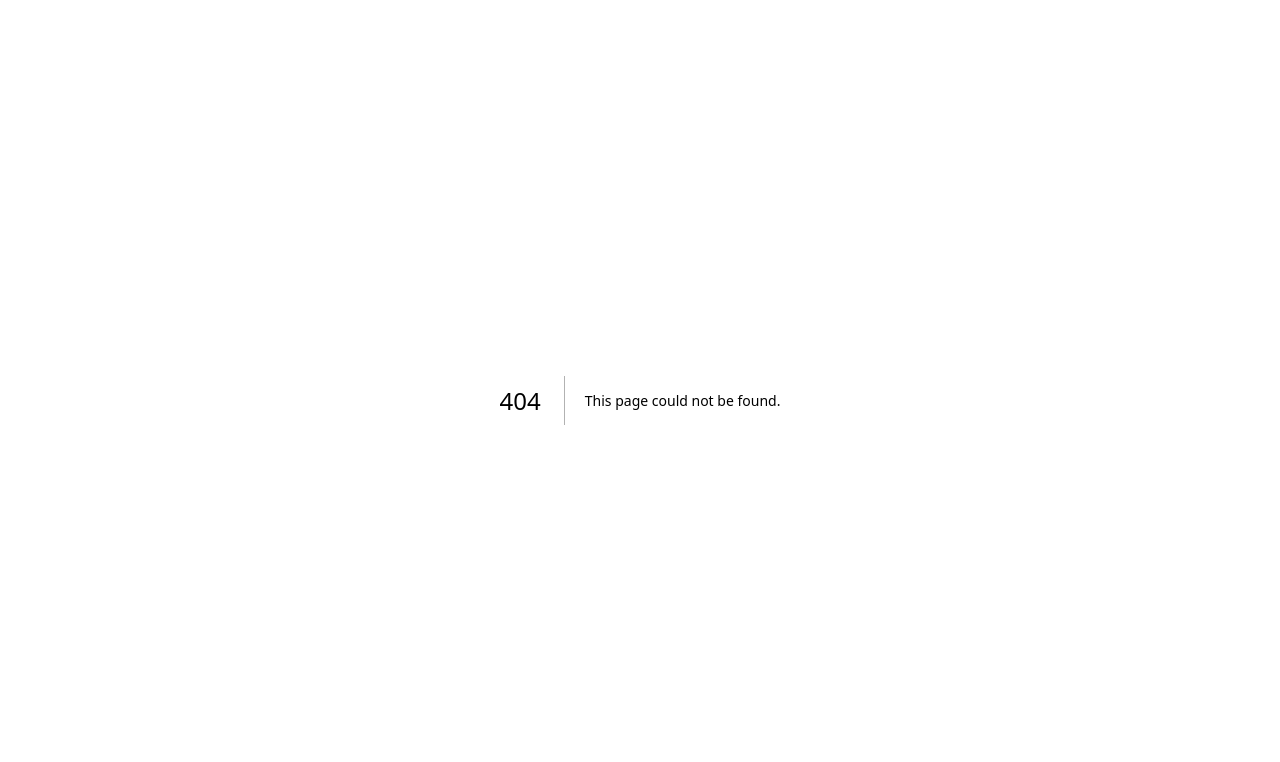
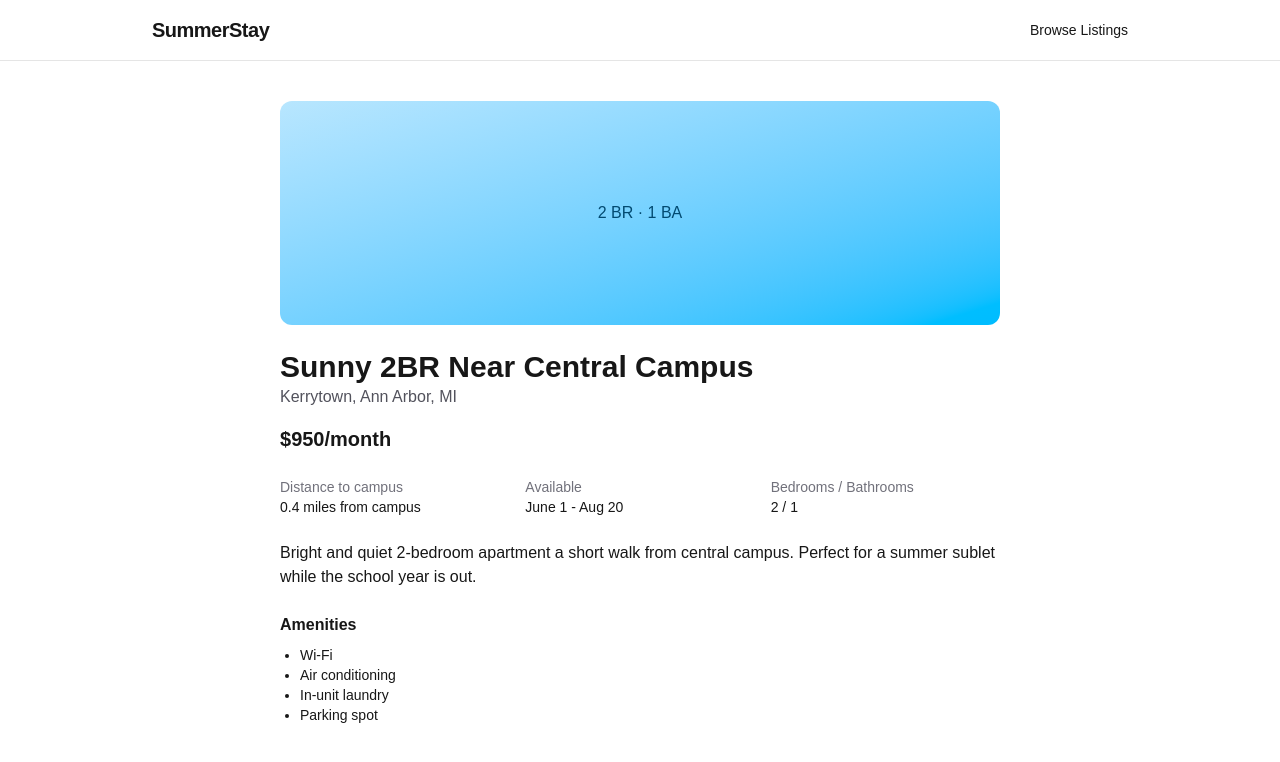
Before and after one commit to AlexRowing/summerstay, a Next.js app: page /listings/1 in a window 1280 px wide. Before the commit this address had no page. Shown: the top 762 px of the page. Built offline with nearby package versions, Linux system fonts and the light colour scheme.

Commit message:
Scaffold frontend-only marketplace with mock listings

```diff
--- /dev/null
+++ b/app/_components/ListingCard.tsx
@@ -0,0 +1,24 @@
+import Link from "next/link";
+import type { Listing } from "@/app/_lib/listings";
+
+// A colored block stands in for a real photo until listings have images.
+export default function ListingCard({ listing }: { listing: Listing }) {
+  return (
+    <Link
+      href={`/listings/${listing.id}`}
+      className="block overflow-hidden rounded-xl border border-black/10 transition-shadow hover:shadow-md dark:border-white/10"
+    >
+      <div className="flex h-36 items-center justify-center bg-gradient-to-br from-sky-200 to-sky-400 text-sm font-medium text-sky-900 dark:from-sky-900 dark:to-sky-700 dark:text-sky-100">
+        {listing.bedrooms} BR · {listing.bathrooms} BA
+      </div>
+      <div className="p-4">
+        <h3 className="font-semibold">{listing.title}</h3>
+        <p className="text-sm text-zinc-600 dark:text-zinc-400">
+          {listing.neighborhood}, {listing.city}
+        </p>
+        <p className="mt-2 text-sm">{listing.distanceToCampus}</p>
+        <p className="mt-2 font-semibold">${listing.pricePerMonth}/month</p>
+      </div>
+    </Link>
+  );
+}
--- /dev/null
+++ b/app/_components/Navbar.tsx
@@ -0,0 +1,16 @@
+import Link from "next/link";
+
+export default function Navbar() {
+  return (
+    <header className="border-b border-black/10 dark:border-white/10">
+      <nav className="mx-auto flex max-w-5xl items-center justify-between px-6 py-4">
+        <Link href="/" className="text-xl font-bold tracking-tight">
+          SummerStay
+        </Link>
+        <Link href="/listings" className="text-sm font-medium hover:underline">
+          Browse Listings
+        </Link>
+      </nav>
+    </header>
+  );
+}
--- /dev/null
+++ b/app/_lib/listings.ts
@@ -0,0 +1,105 @@
+// Fake apartment data. Later this will come from a real database instead.
+export type Listing = {
+  id: string;
+  title: string;
+  city: string;
+  neighborhood: string;
+  pricePerMonth: number;
+  bedrooms: number;
+  bathrooms: number;
+  distanceToCampus: string;
+  availability: string;
+  description: string;
+  amenities: string[];
+};
+
+export const listings: Listing[] = [
+  {
+    id: "1",
+    title: "Sunny 2BR Near Central Campus",
+    city: "Ann Arbor, MI",
+    neighborhood: "Kerrytown",
+    pricePerMonth: 950,
+    bedrooms: 2,
+    bathrooms: 1,
+    distanceToCampus: "0.4 miles from campus",
+    availability: "June 1 - Aug 20",
+    description:
+      "Bright and quiet 2-bedroom apartment a short walk from central campus. Perfect for a summer sublet while the school year is out.",
+    amenities: ["Wi-Fi", "Air conditioning", "In-unit laundry", "Parking spot"],
+  },
+  {
+    id: "2",
+    title: "Cozy Studio Steps from Sproul Plaza",
+    city: "Berkeley, CA",
+    neighborhood: "Southside",
+    pricePerMonth: 1400,
+    bedrooms: 1,
+    bathrooms: 1,
+    distanceToCampus: "0.1 miles from campus",
+    availability: "May 15 - Aug 15",
+    description:
+      "Fully furnished studio in the heart of Southside. Great for a single student staying for summer research or an internship.",
+    amenities: ["Wi-Fi", "Furnished", "Rooftop access"],
+  },
+  {
+    id: "3",
+    title: "3BR House with Backyard",
+    city: "Austin, TX",
+    neighborhood: "West Campus",
+    pricePerMonth: 1800,
+    bedrooms: 3,
+    bathrooms: 2,
+    distanceToCampus: "0.6 miles from campus",
+    availability: "June 1 - Aug 31",
+    description:
+      "Whole house sublet, great for a group of friends splitting rent over the summer. Fenced backyard and off-street parking.",
+    amenities: ["Wi-Fi", "Backyard", "Dishwasher", "Off-street parking"],
+  },
+  {
+    id: "4",
+    title: "Modern 1BR Near the T",
+    city: "Boston, MA",
+    neighborhood: "Allston",
+    pricePerMonth: 1600,
+    bedrooms: 1,
+    bathrooms: 1,
+    distanceToCampus: "0.8 miles from campus",
+    availability: "May 20 - Aug 25",
+    description:
+      "Recently renovated 1-bedroom close to the Green Line. Ideal for a summer internship in the city.",
+    amenities: ["Wi-Fi", "In-unit laundry", "Air conditioning"],
+  },
+  {
+    id: "5",
+    title: "Shared 4BR Near State Street",
+    city: "Madison, WI",
+    neighborhood: "State Street",
+    pricePerMonth: 700,
+    bedrooms: 4,
+    bathrooms: 2,
+    distanceToCampus: "0.3 miles from campus",
+    availability: "June 1 - Aug 15",
+    description:
+      "One room available in a 4-bedroom sublet. Roommates are friendly and mostly gone during the day for internships.",
+    amenities: ["Wi-Fi", "Shared kitchen", "Bike storage"],
+  },
+  {
+    id: "6",
+    title: "Quiet 2BR Near Franklin Street",
+    city: "Chapel Hill, NC",
+    neighborhood: "Northside",
+    pricePerMonth: 1100,
+    bedrooms: 2,
+    bathrooms: 1,
+    distanceToCampus: "0.5 miles from campus",
+    availability: "May 10 - Aug 10",
+    description:
+      "Peaceful street close to campus, great for summer classes. Includes a small porch and shared laundry in the building.",
+    amenities: ["Wi-Fi", "Porch", "Laundry in building"],
+  },
+];
+
+export function getListingById(id: string): Listing | undefined {
+  return listings.find((listing) => listing.id === id);
+}
--- a/app/layout.tsx
+++ b/app/layout.tsx
@@ -1,5 +1,6 @@
 import type { Metadata } from "next";
 import { Geist, Geist_Mono } from "next/font/google";
+import Navbar from "@/app/_components/Navbar";
 import "./globals.css";
 
 const geistSans = Geist({
@@ -13,8 +14,8 @@ const geistMono = Geist_Mono({
 });
 
 export const metadata: Metadata = {
-  title: "Create Next App",
-  description: "Generated by create next app",
+  title: "SummerStay",
+  description: "Find or sublet a college apartment for the summer.",
 };
 
 export default function RootLayout({
@@ -27,7 +28,10 @@ export default function RootLayout({
       lang="en"
       className={`${geistSans.variable} ${geistMono.variable} h-full antialiased`}
     >
-      <body className="min-h-full flex flex-col">{children}</body>
+      <body className="min-h-full flex flex-col">
+        <Navbar />
+        <main className="flex-1">{children}</main>
+      </body>
     </html>
   );
 }
--- /dev/null
+++ b/app/listings/[id]/page.tsx
@@ -0,0 +1,58 @@
+import { notFound } from "next/navigation";
+import { getListingById } from "@/app/_lib/listings";
+
+// In Next.js 16, `params` is a Promise, so it must be awaited before use.
+export default async function ListingDetailPage({
+  params,
+}: {
+  params: Promise<{ id: string }>;
+}) {
+  const { id } = await params;
+  const listing = getListingById(id);
+
+  if (!listing) {
+    notFound();
+  }
+
+  return (
+    <div className="mx-auto max-w-3xl px-6 py-10">
+      <div className="flex h-56 items-center justify-center rounded-xl bg-gradient-to-br from-sky-200 to-sky-400 text-sky-900 dark:from-sky-900 dark:to-sky-700 dark:text-sky-100">
+        {listing.bedrooms} BR · {listing.bathrooms} BA
+      </div>
+
+      <h1 className="mt-6 text-3xl font-bold">{listing.title}</h1>
+      <p className="text-zinc-600 dark:text-zinc-400">
+        {listing.neighborhood}, {listing.city}
+      </p>
+      <p className="mt-4 text-xl font-semibold">
+        ${listing.pricePerMonth}/month
+      </p>
+
+      <dl className="mt-6 grid grid-cols-2 gap-4 text-sm sm:grid-cols-3">
+        <div>
+          <dt className="text-zinc-500">Distance to campus</dt>
+          <dd>{listing.distanceToCampus}</dd>
+        </div>
+        <div>
+          <dt className="text-zinc-500">Available</dt>
+          <dd>{listing.availability}</dd>
+        </div>
+        <div>
+          <dt className="text-zinc-500">Bedrooms / Bathrooms</dt>
+          <dd>
+            {listing.bedrooms} / {listing.bathrooms}
+          </dd>
+        </div>
+      </dl>
+
+      <p className="mt-6">{listing.description}</p>
+
+      <h2 className="mt-6 font-semibold">Amenities</h2>
+      <ul className="mt-2 list-disc pl-5 text-sm">
+        {listing.amenities.map((amenity) => (
+          <li key={amenity}>{amenity}</li>
+        ))}
+      </ul>
+    </div>
+  );
+}
--- /dev/null
+++ b/app/listings/page.tsx
@@ -0,0 +1,18 @@
+import ListingCard from "@/app/_components/ListingCard";
+import { listings } from "@/app/_lib/listings";
+
+export default function ListingsPage() {
+  return (
+    <div className="mx-auto max-w-5xl px-6 py-10">
+      <h1 className="text-2xl font-bold">Browse Listings</h1>
+      <p className="mt-1 text-zinc-600 dark:text-zinc-400">
+        {listings.length} summer sublets available
+      </p>
+      <div className="mt-6 grid grid-cols-1 gap-6 sm:grid-cols-2 lg:grid-cols-3">
+        {listings.map((listing) => (
+          <ListingCard key={listing.id} listing={listing} />
+        ))}
+      </div>
+    </div>
+  );
+}
--- a/app/page.tsx
+++ b/app/page.tsx
@@ -1,65 +1,36 @@
-import Image from "next/image";
+import Link from "next/link";
+import ListingCard from "@/app/_components/ListingCard";
+import { listings } from "@/app/_lib/listings";
 
 export default function Home() {
+  const featuredListings = listings.slice(0, 3);
+
   return (
-    <div className="flex flex-col flex-1 items-center justify-center bg-zinc-50 font-sans dark:bg-black">
-      <main className="flex flex-1 w-full max-w-3xl flex-col items-center justify-between py-32 px-16 bg-white dark:bg-black sm:items-start">
-        <Image
-          className="dark:invert"
-          src="/next.svg"
-          alt="Next.js logo"
-          width={100}
-          height={20}
-          priority
-        />
-        <div className="flex flex-col items-center gap-6 text-center sm:items-start sm:text-left">
-          <h1 className="max-w-xs text-3xl font-semibold leading-10 tracking-tight text-black dark:text-zinc-50">
-            To get started, edit the page.tsx file.
-          </h1>
-          <p className="max-w-md text-lg leading-8 text-zinc-600 dark:text-zinc-400">
-            Looking for a starting point or more instructions? Head over to{" "}
-            <a
-              href="https://vercel.com/templates?framework=next.js&utm_source=create-next-app&utm_medium=appdir-template-tw&utm_campaign=create-next-app"
-              className="font-medium text-zinc-950 dark:text-zinc-50"
-            >
-              Templates
-            </a>{" "}
-            or the{" "}
-            <a
-              href="https://nextjs.org/learn?utm_source=create-next-app&utm_medium=appdir-template-tw&utm_campaign=create-next-app"
-              className="font-medium text-zinc-950 dark:text-zinc-50"
-            >
-              Learning
-            </a>{" "}
-            center.
-          </p>
+    <div className="mx-auto max-w-5xl px-6 py-16">
+      <section className="text-center">
+        <h1 className="text-4xl font-bold tracking-tight sm:text-5xl">
+          Sublet your college apartment for the summer.
+        </h1>
+        <p className="mx-auto mt-4 max-w-xl text-zinc-600 dark:text-zinc-400">
+          SummerStay connects students who need a place to stay for the
+          summer with students who need someone to take over their lease.
+        </p>
+        <Link
+          href="/listings"
+          className="mt-8 inline-block rounded-full bg-sky-600 px-6 py-3 font-medium text-white hover:bg-sky-700"
+        >
+          Browse Listings
+        </Link>
+      </section>
+
+      <section className="mt-20">
+        <h2 className="text-xl font-semibold">Featured listings</h2>
+        <div className="mt-6 grid grid-cols-1 gap-6 sm:grid-cols-2 lg:grid-cols-3">
+          {featuredListings.map((listing) => (
+            <ListingCard key={listing.id} listing={listing} />
+          ))}
         </div>
-        <div className="flex flex-col gap-4 text-base font-medium sm:flex-row">
-          <a
-            className="flex h-12 w-full items-center justify-center gap-2 rounded-full bg-foreground px-5 text-background transition-colors hover:bg-[#383838] dark:hover:bg-[#ccc] md:w-[158px]"
-            href="https://vercel.com/new?utm_source=create-next-app&utm_medium=appdir-template-tw&utm_campaign=create-next-app"
-            target="_blank"
-            rel="noopener noreferrer"
-          >
-            <Image
-              className="dark:invert"
-              src="/vercel.svg"
-              alt="Vercel logomark"
-              width={16}
-              height={16}
-            />
-            Deploy Now
-          </a>
-          <a
-            className="flex h-12 w-full items-center justify-center rounded-full border border-solid border-black/[.08] px-5 transition-colors hover:border-transparent hover:bg-black/[.04] dark:border-white/[.145] dark:hover:bg-[#1a1a1a] md:w-[158px]"
-            href="https://nextjs.org/docs?utm_source=create-next-app&utm_medium=appdir-template-tw&utm_campaign=create-next-app"
-            target="_blank"
-            rel="noopener noreferrer"
-          >
-            Documentation
-          </a>
-        </div>
-      </main>
+      </section>
     </div>
   );
 }
```
Also changed, not shown: .claude/launch.json (added).
